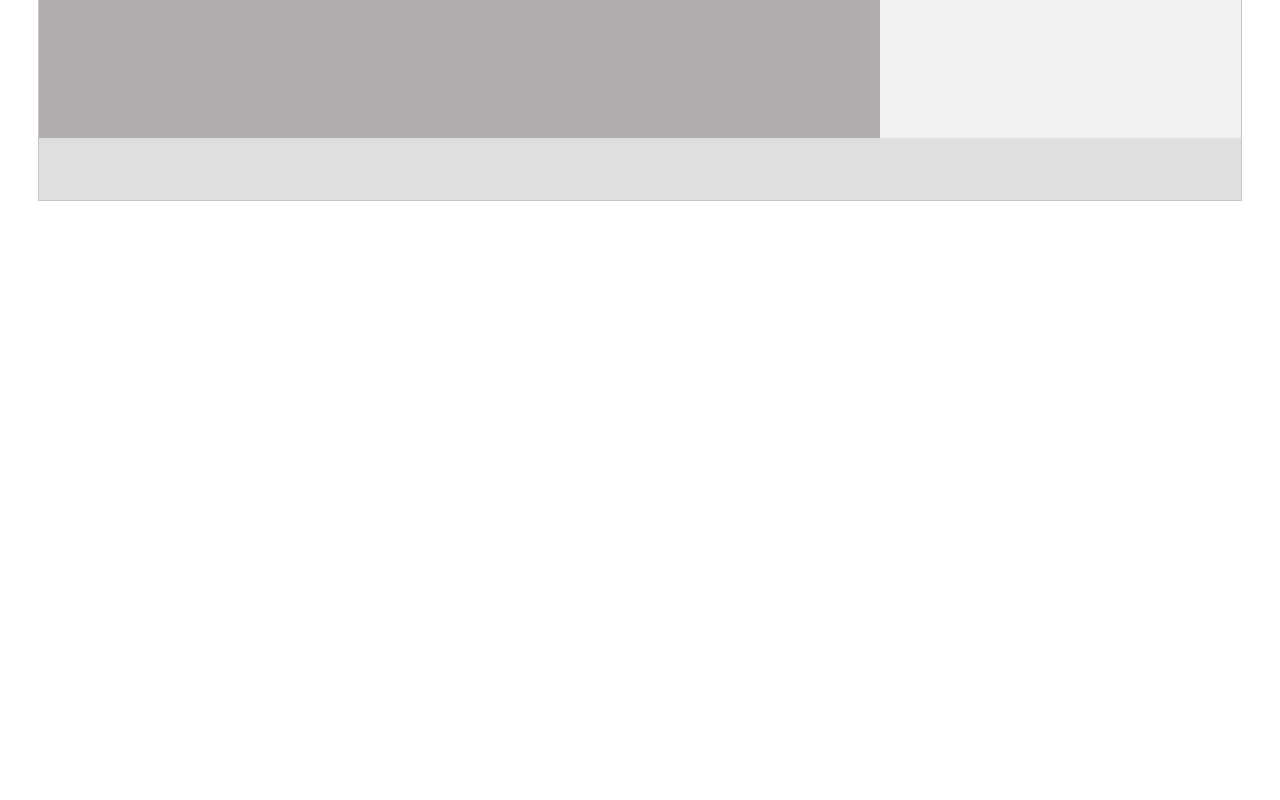
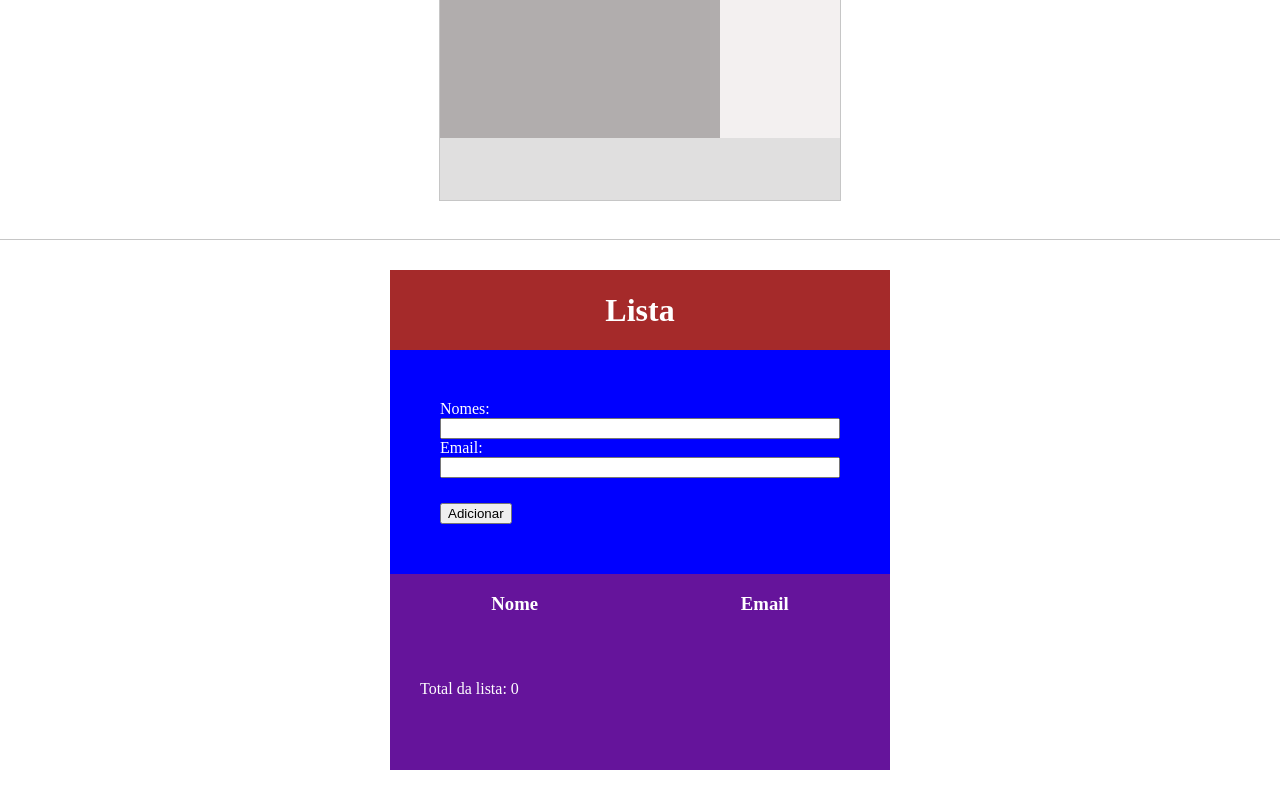
Before and after one commit to magnusfroes/recado, a Vue app: page / in a window 1280 px wide. Shown: the part 1289-2089 px from the top of the page. Before the commit the page ends 1528 px from the top, so only its background shows below. Built offline with nearby package versions, Linux system fonts and the light colour scheme.

Commit message:
evolucao1

```diff
--- a/src/App.vue
+++ b/src/App.vue
@@ -5,6 +5,7 @@
     <Exercicio />
     <Contatos />
     <Painel />
+    <AddList />
   </div>
 </template>
 
@@ -14,6 +15,7 @@ import Recado from "./components/Recado";
 import Exercicio from "./components/Exercicio"
 import Contatos from "./components/Contatos"
 import Painel from "./components/Painel"
+import AddList from "./components/AddList"
 
 
 export default {
@@ -23,7 +25,8 @@ export default {
     Topo,
     Exercicio,
     Contatos,
-    Painel
+    Painel,
+    AddList
   },
 };
 </script>
--- /dev/null
+++ b/src/components/AddList.vue
@@ -0,0 +1,228 @@
+<template>
+    <div class="addlist">
+        <div class="lista">
+            <div class="top"><h1>Lista</h1></div>
+            <div class="center">
+                <div class="nome">Nomes:</div>
+                <input type="text" v-model="nomeInput" v-bind:class="{ borda:isBorda}">
+                <div class="neutro" v-if="aparecertexto" v-bind:class="{ error:isError }">{{ TextoPequeno }}</div>
+                <div class="nome">Email:</div>
+                <input type="email" v-model="emailInput" v-bind:class="{ borda2:isBorda2}">
+                <div class="neutro" v-if="aparecertexto2" v-bind:class="{ error2:isError2 }">{{ TextoPequeno2 }}</div>
+                <div class="botao">
+                    <button v-if="aparecer" @click="add">Adicionar</button>
+                </div>
+            </div>
+            <div class="fooooter">
+                <div class="row">
+                    <div>
+                        <h3>Nome</h3>
+                        <ul>
+                            <li v-for="items in lista" :key="items">{{ items }}</li>
+                        </ul>
+
+                    </div>
+                    <div>
+                        <h3>Email</h3>
+                        <ul>
+                            <li v-for="email in emails" :key="email">{{ email }}</li>
+                        </ul>
+
+                    </div>
+                </div>
+                <div class="resultado">{{ TotalTexto }}</div>
+            </div>
+        </div>
+    </div>
+
+</template>
+
+<script>
+export default {
+    data() {
+        return {
+            nomeInput: '',
+            emailInput: '',
+            emails: [],
+            lista: [],
+            aparecer: true,
+            aparecertexto: false,
+            aparecertexto2: false,
+            isError: false,
+            isBorda: false,
+            isError2: false,
+            isBorda2: false,
+            TextoPequeno: 'Mínimo 10 caracteres',
+            TextoPequeno2: 'Mínimo 10 caracteres'
+        }
+    },
+    methods: {
+        add: function() {
+            if(this.nomeInput.length >= 10 && this.emailInput.length >=10) {
+                this.lista.push(this.nomeInput);
+                this.emails.push(this.emailInput);
+
+
+
+                this.nomeInput = '';
+                this.emailInput = '';
+                /* this.aparecer = false */
+                this.isError = false
+                this.isBorda = false
+                this.isError2 = false
+                this.isBorda2 = false
+                this.aparecertexto = false
+                this.aparecertexto2 = false
+
+
+            } else if(this.nomeInput.length < 10 && this.emailInput.length < 10) {
+                this.aparecertexto = true
+
+                this.isError = true
+                this.isBorda = true
+
+                this.aparecertexto2 = true
+
+                this.isError2 = true
+                this.isBorda2 = true
+
+            }
+        }
+    },
+    computed: {
+        TotalTexto: function() {
+            return 'Total da lista: ' + this.lista.length;
+
+        },
+    },
+    watch: {
+        nomeInput: function() {
+           /*  if(this.nomeInput.length > 1) {
+                this.aparecer = true
+
+            }  */
+            if (this.nomeInput.length >= 10) {
+                this.isError = false
+                this.isBorda = false
+            }
+        },
+        emailInput: function() {
+            if (this.emailInput.length >= 10) {
+                this.isError2 = false
+                this.isBorda2 = false
+            }
+        },
+    }
+
+}
+</script>
+
+<style scoped>
+
+.addlist {
+    display: flex;
+    justify-content: center;
+
+}
+
+.lista {
+    display: flex;
+    flex-direction: column;
+    min-width: 500px;
+    margin: 30px;
+    width: 100%;
+    height: 500px;
+    background-color: brown;
+}
+
+.top {
+    display: flex;
+    color: white;
+    justify-content: center;
+    align-items: center;
+    width: 100%;
+    height: 20%;
+}
+
+.center {
+    display: flex;
+    flex-direction: column;
+    padding: 10%;
+    height: 30%;
+    background-color: blue;
+}
+
+.nome {
+    display: flex;
+    color: white;
+    justify-content: flex-start;
+}
+
+#nome {
+    display: flex;
+    color: white;
+    justify-content: flex-start;
+}
+
+.fooooter {
+    display: flex;
+    color: white;
+    flex-direction: column;
+    width: 100%;
+    height: 50%;
+    background-color: rgb(101, 20, 155);
+}
+
+.fooooter ul {
+    display: flex;
+    flex-direction: column;
+}
+
+.fooooter ul li {
+    display: flex;
+    list-style: none;
+}
+
+.resultado {
+    display: flex;
+    margin: 30px;
+}
+
+.botao {
+    display: flex;
+    margin-top: 25px;
+}
+
+.neutro {
+    display: flex;
+    color: white;
+    justify-content: flex-start;
+}
+
+.error {
+    color: red;
+}
+
+.error2 {
+    color: red;
+}
+
+.white {
+    color: white;
+}
+
+.borda {
+    border: 1px solid red;
+}
+
+.borda2 {
+    border: 1px solid red;
+}
+
+.row {
+    display: flex;
+    flex-direction: row;
+    justify-content: space-around;
+}
+
+</style>
--- a/src/components/Painel.vue
+++ b/src/components/Painel.vue
@@ -1,11 +1,11 @@
 <template>
     <div id="painel">
         <div id="painel2">
-            <div id="top1"></div>
+            <div id="top1"><h1>Lista</h1></div>
             <div id="bodyy">
                 <div id="lateral">
                     <div id="inputt">
-                        <input type="text" v-model="nomeInput"> <span>{{ aviso }}</span>
+                        <input type="text" v-model="nomeInput">
                     </div>
                     <div v-if="nomePronto">
                         <button @click="add">Adicionar</button>
@@ -46,7 +46,7 @@ export default {
             }
 
             if(this.nomeInput != '') {
-                this.aviso = 'Digitando';
+                this.aviso = 'Digitando...';
                 this.nomePronto = false;
                 this.timer = setTimeout(this.ficarPronto, 1000);
             }
@@ -83,6 +83,8 @@ export default {
         display: flex;
         height: 100%;
         width: 100%;
+        justify-content: center;
+        border-bottom: 1px solid #c6c6c6;
     }
 
     #painel2 {
@@ -91,12 +93,13 @@ export default {
         flex-direction: column;
         border: 1px solid #c6c6c6;
         height: 500px;
-        width: 100%;
+        width: 400px;
     }
 
     #top1 {
         display: flex;
         background-color: #c2c2c2;
+        justify-content: center;
         height: 40%;
         width: 100%;
     }
```
